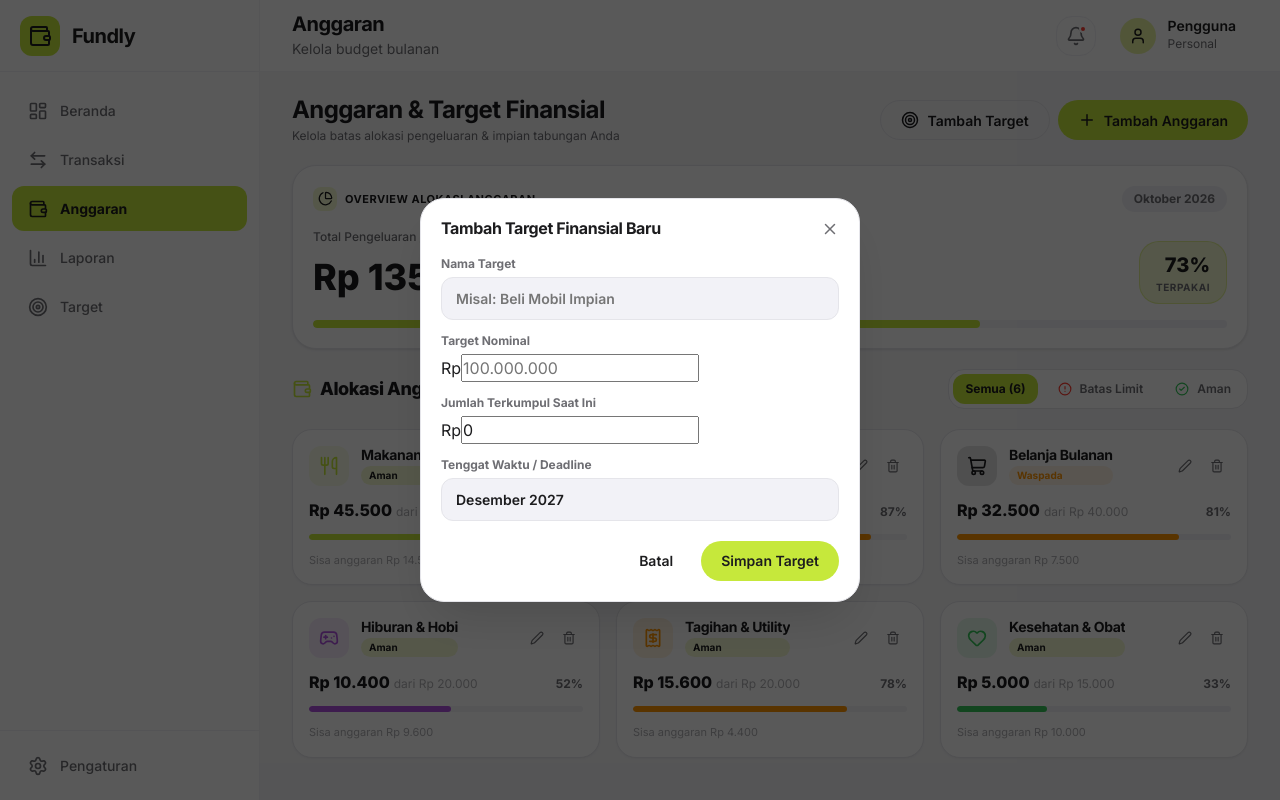
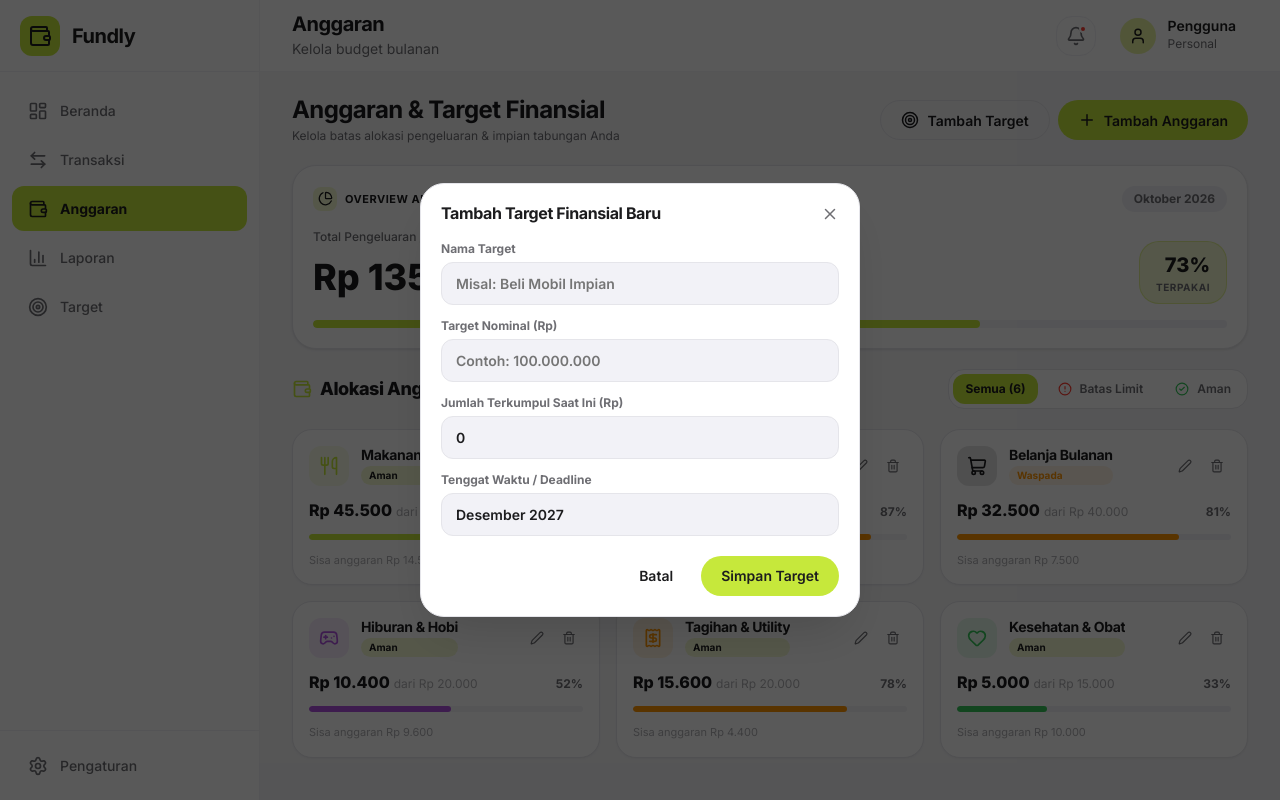
Before and after one commit to git-muhammadarifirfan/fundly.id, a React (Vite) app: page /budget in a window 1280 px wide. Both pictures are taken after a click on the button "Tambah Target". Shown: the top 800 px of the page. Built offline with nearby package versions, Linux system fonts and the light colour scheme.

Commit message:
fix(budget): restore original clean input design with automatic thousand separator dots

```diff
--- a/src/pages/budget/BudgetPage.tsx
+++ b/src/pages/budget/BudgetPage.tsx
@@ -535,17 +535,14 @@ export const BudgetPage: React.FC = () => {
                 </div>
 
                 <div className={styles.formGroup}>
-                  <label>Batas Limit Anggaran</label>
-                  <div className={styles.currencyInputWrap}>
-                    <span className={styles.currencyPrefix}>Rp</span>
+                  <label>Batas Limit Anggaran (Rp)</label>
                   <input
                     type="text"
-                      placeholder="5.000.000"
+                    placeholder="Contoh: 5.000.000"
                     value={formLimit}
                     onChange={(e) => setFormLimit(formatRupiahInput(e.target.value))}
-                      className={styles.formInputCurrency}
+                    className={styles.formInput}
                   />
-                  </div>
                 </div>
 
                 <div className={styles.modalFooter}>
@@ -610,31 +607,25 @@ export const BudgetPage: React.FC = () => {
                 </div>
 
                 <div className={styles.formGroup}>
-                  <label>Target Nominal</label>
-                  <div className={styles.currencyInputWrap}>
-                    <span className={styles.currencyPrefix}>Rp</span>
+                  <label>Target Nominal (Rp)</label>
                   <input
                     type="text"
-                      placeholder="100.000.000"
+                    placeholder="Contoh: 100.000.000"
                     value={formGoalTarget}
                     onChange={(e) => setFormGoalTarget(formatRupiahInput(e.target.value))}
-                      className={styles.formInputCurrency}
+                    className={styles.formInput}
                   />
-                  </div>
                 </div>
 
                 <div className={styles.formGroup}>
-                  <label>Jumlah Terkumpul Saat Ini</label>
-                  <div className={styles.currencyInputWrap}>
-                    <span className={styles.currencyPrefix}>Rp</span>
+                  <label>Jumlah Terkumpul Saat Ini (Rp)</label>
                   <input
                     type="text"
-                      placeholder="45.000.000"
+                    placeholder="Contoh: 45.000.000"
                     value={formGoalCurrent}
                     onChange={(e) => setFormGoalCurrent(formatRupiahInput(e.target.value))}
-                      className={styles.formInputCurrency}
+                    className={styles.formInput}
                   />
-                  </div>
                 </div>
 
                 <div className={styles.formGroup}>
```
Lines whose indentation alone changed are shown as unchanged.
